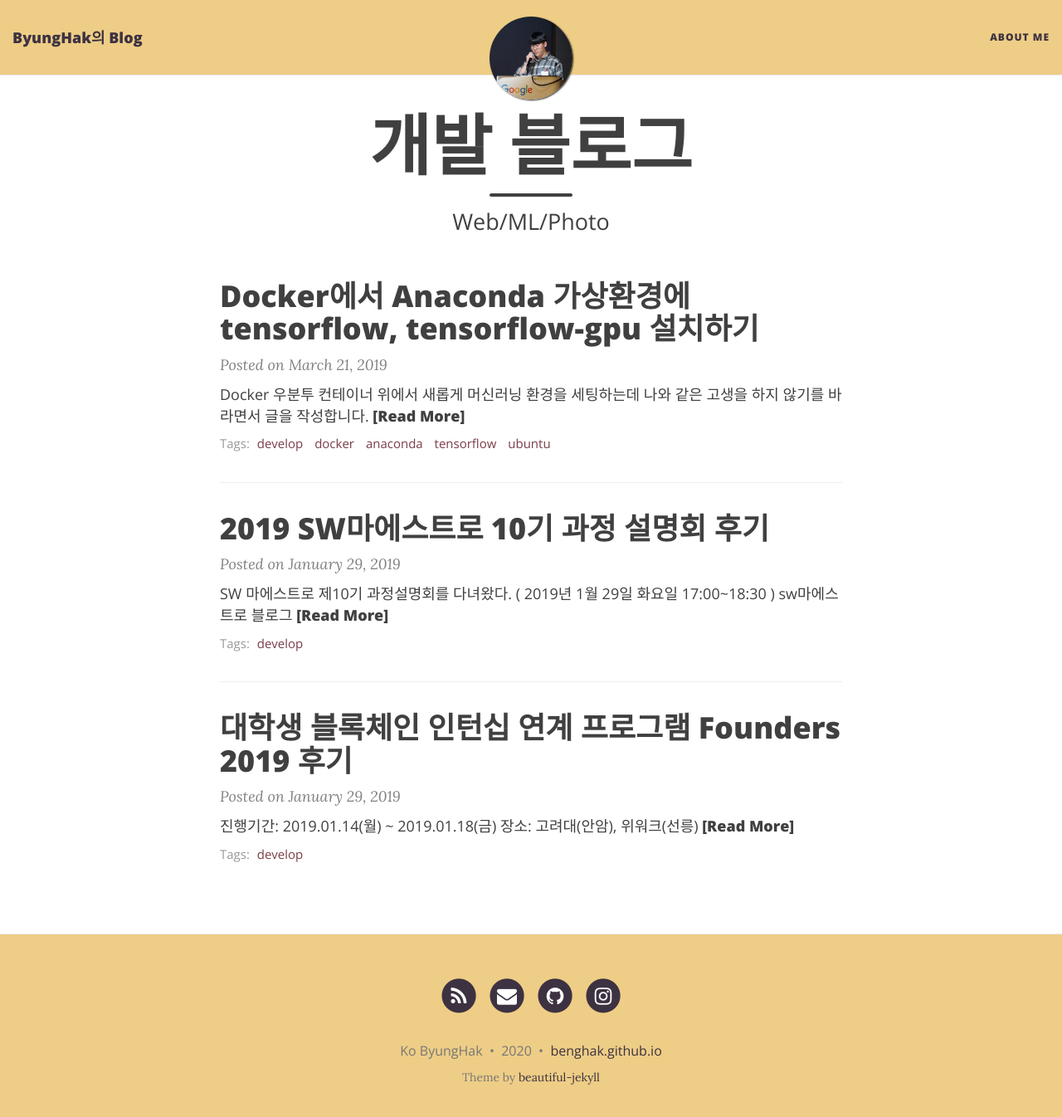
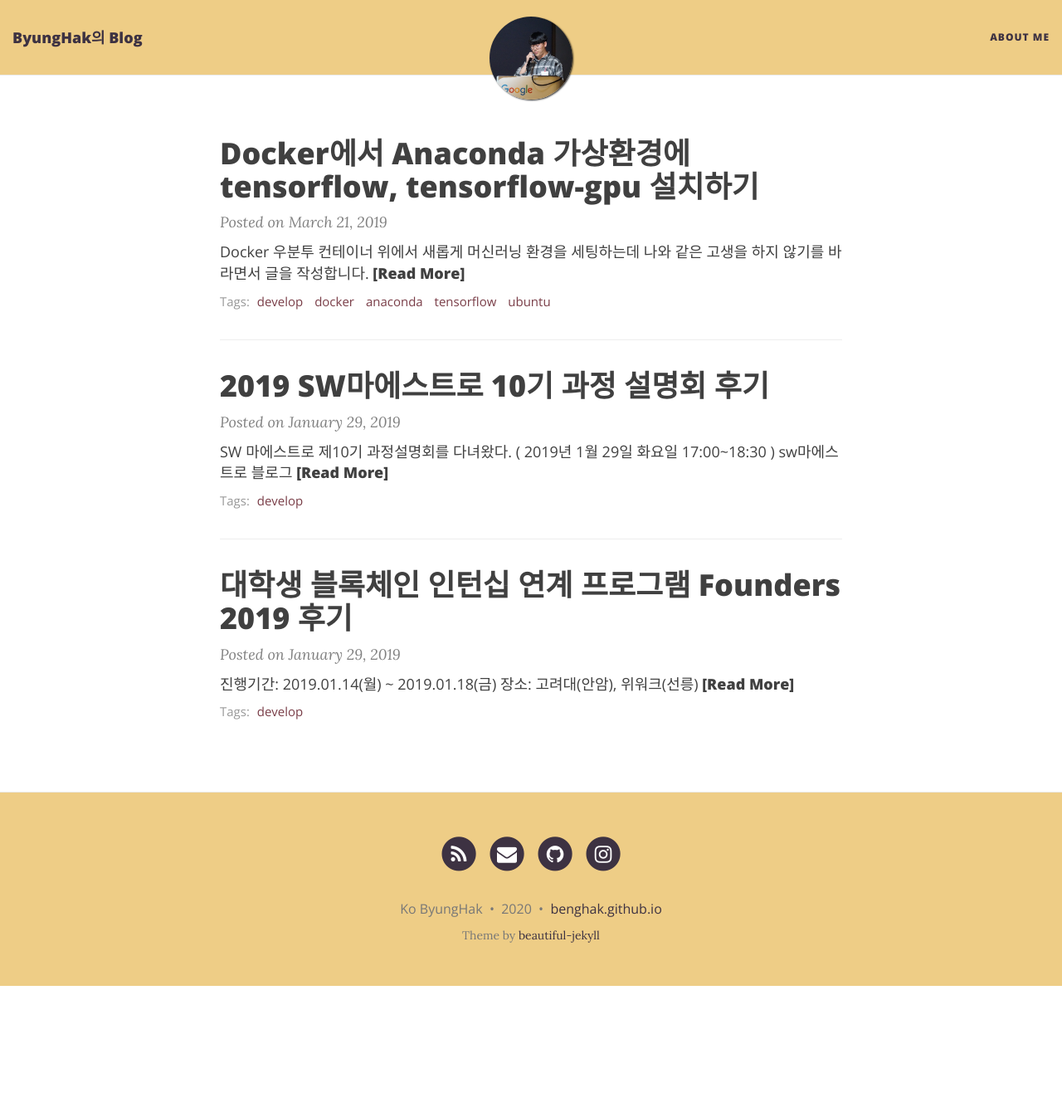
Before and after one commit to bengHak/benghak.github.io, a Jekyll site: the page built from index.html, in a window 1280 px wide and 1359 px high. Shown: the top 1346 px of the window at 83% size. Built offline with Jekyll 4.4.1, drawn with Linux system fonts in a browser that asks for light colours; nearby versions of some CDN libraries; the list of posts is cut into pages by our own code.

Commit message:
favicon 업데이트

```diff
--- a/_includes/head.html
+++ b/_includes/head.html
@@ -12,6 +12,7 @@
   {% endif %}
 
   <link rel="alternate" type="application/rss+xml" title="{{ site.title }} {{ site.title-separator }} {{ site.description }}" href="{{ site.baseurl }}/feed.xml" />
+  <link rel="shortcut" href="../favicon.ico" type="image/x-icon"/>
 
   {% include gtag.html %}
   {% include gtm_head.html %}
--- a/index.html
+++ b/index.html
@@ -1,6 +1,6 @@
 ---
 layout: page
-title: 개발 블로그
+title:
 subtitle: Web/ML/Photo
 use-site-title: true
 ---
```
Also changed, not shown: aboutme.md (+2 -2 lines).
